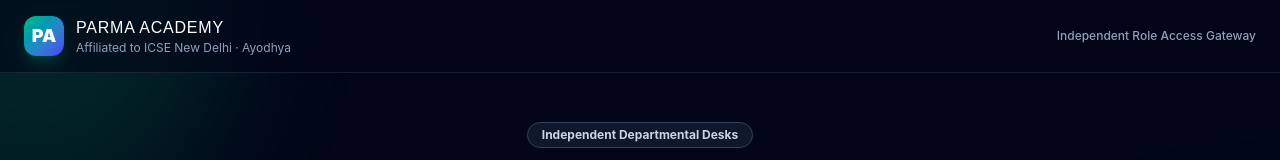
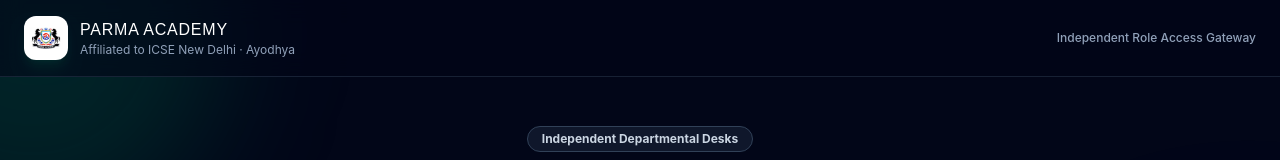
Before and after one commit to sourabh2421/parma-admin, a React (Vite) app: page / in a window 1280 px wide. Shown: the top 160 px of the page. Built offline with nearby package versions, Linux system fonts and the light colour scheme; no server answers; a web font is replaced by a local one.

Commit message:
feat(branding): use official Parma Academy logo on marksheet portal navbar and login

```diff
--- a/src/pages/MarksheetLayout.jsx
+++ b/src/pages/MarksheetLayout.jsx
@@ -38,8 +38,12 @@ export default function MarksheetLayout() {
         <div className="flex items-center justify-between">
           <div className="flex items-center gap-3">
             <Link to="/" className="flex items-center gap-3 group">
-              <div className="flex h-9 w-9 items-center justify-center rounded-xl bg-gradient-to-br from-[#bb0a21] via-[#8c0819] to-[#4b88a2] font-extrabold text-[#fff9fb] shadow-md shadow-[#bb0a21]/20 group-hover:scale-105 transition-transform">
-                PA
+              <div className="flex h-10 w-10 items-center justify-center rounded-xl bg-white p-1 border border-white/20 shadow-md shadow-black/30 group-hover:scale-105 transition-transform overflow-hidden">
+                <img
+                  src="/logo.png"
+                  alt="Parma Academy Logo"
+                  className="h-full w-full object-contain"
+                />
               </div>
               <div>
                 <div className="text-sm font-black tracking-wider text-[#fff9fb] flex items-center gap-2 zen-dots-regular">
--- a/src/pages/PortalSelectionPage.jsx
+++ b/src/pages/PortalSelectionPage.jsx
@@ -19,8 +19,12 @@ export default function PortalSelectionPage() {
       <header className="relative z-10 border-b border-slate-800/80 bg-slate-950/60 backdrop-blur-md px-6 py-4">
         <div className="max-w-7xl mx-auto flex flex-col sm:flex-row items-start sm:items-center justify-between gap-3">
           <div className="flex items-center gap-3">
-            <div className="w-10 h-10 rounded-xl bg-gradient-to-br from-emerald-500 to-indigo-600 flex items-center justify-center font-black text-white text-lg shadow-lg shadow-emerald-500/20">
-              PA
+            <div className="w-11 h-11 rounded-xl bg-white p-1 border border-white/20 flex items-center justify-center shadow-lg shadow-emerald-500/10 overflow-hidden">
+              <img
+                src="/logo.png"
+                alt="Parma Academy Crest"
+                className="h-full w-full object-contain"
+              />
             </div>
             <div>
               <h1 className="tracking-wider text-base text-white zen-dots-regular">PARMA ACADEMY</h1>
--- a/src/pages/marksheet/MarksheetLoginPage.jsx
+++ b/src/pages/marksheet/MarksheetLoginPage.jsx
@@ -55,8 +55,12 @@ export default function MarksheetLoginPage() {
 
         {/* Branding Header */}
         <div className="text-center mb-6">
-          <div className="w-14 h-14 mx-auto rounded-2xl bg-indigo-600/20 text-indigo-400 border border-indigo-500/30 flex items-center justify-center mb-3 shadow-lg shadow-indigo-500/20">
-            <svg xmlns="http://www.w3.org/2000/svg" width="28" height="28" viewBox="0 0 24 24" fill="none" stroke="currentColor" strokeWidth="2" strokeLinecap="round" strokeLinejoin="round"><line x1="18" y1="20" x2="18" y2="10"/><line x1="12" y1="20" x2="12" y2="4"/><line x1="6" y1="20" x2="6" y2="14"/></svg>
+          <div className="w-16 h-16 mx-auto rounded-2xl bg-white p-1.5 border border-indigo-500/30 flex items-center justify-center mb-3 shadow-lg shadow-indigo-500/20 overflow-hidden">
+            <img
+              src="/logo.png"
+              alt="Parma Academy Logo"
+              className="h-full w-full object-contain"
+            />
           </div>
 
           <h1 className="text-2xl text-white tracking-tight zen-dots-regular">
```
